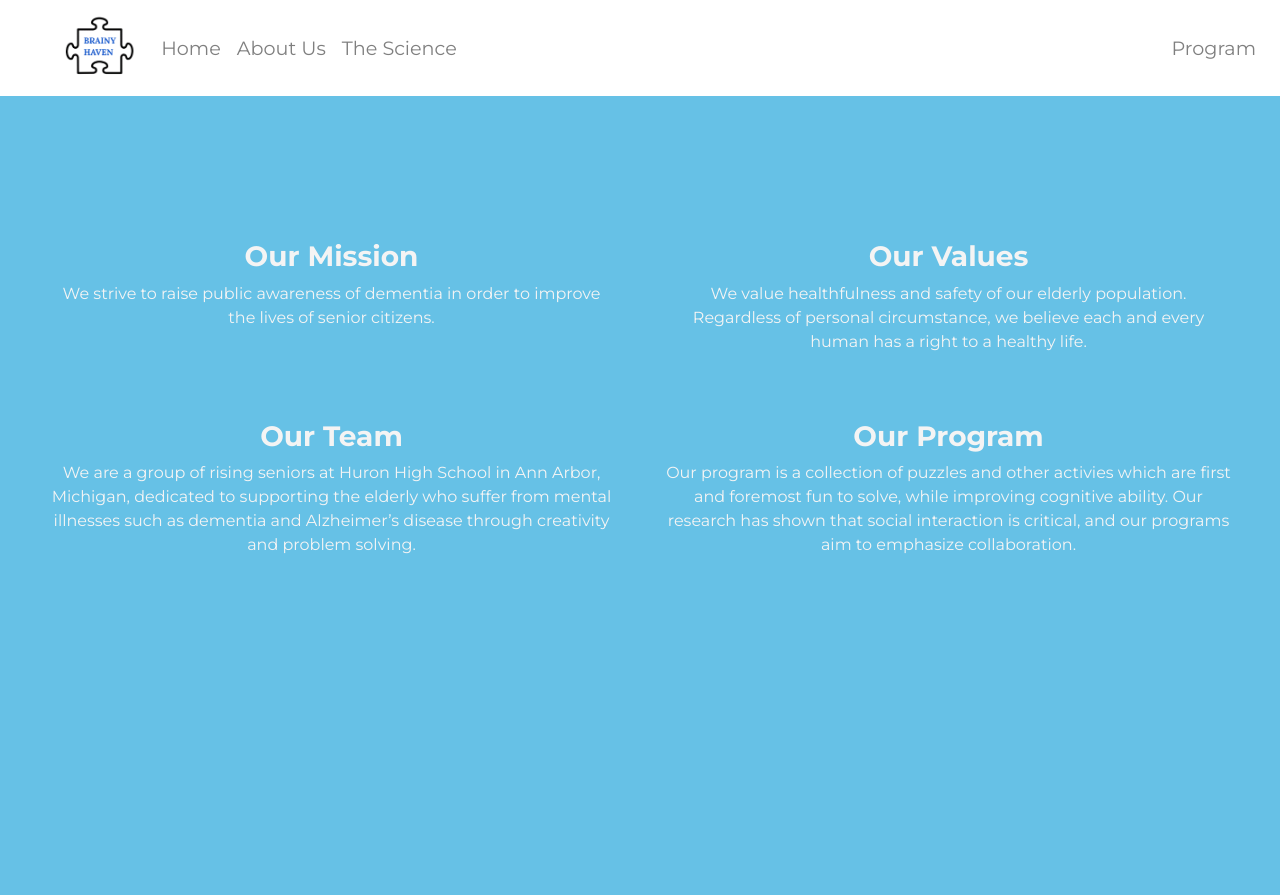
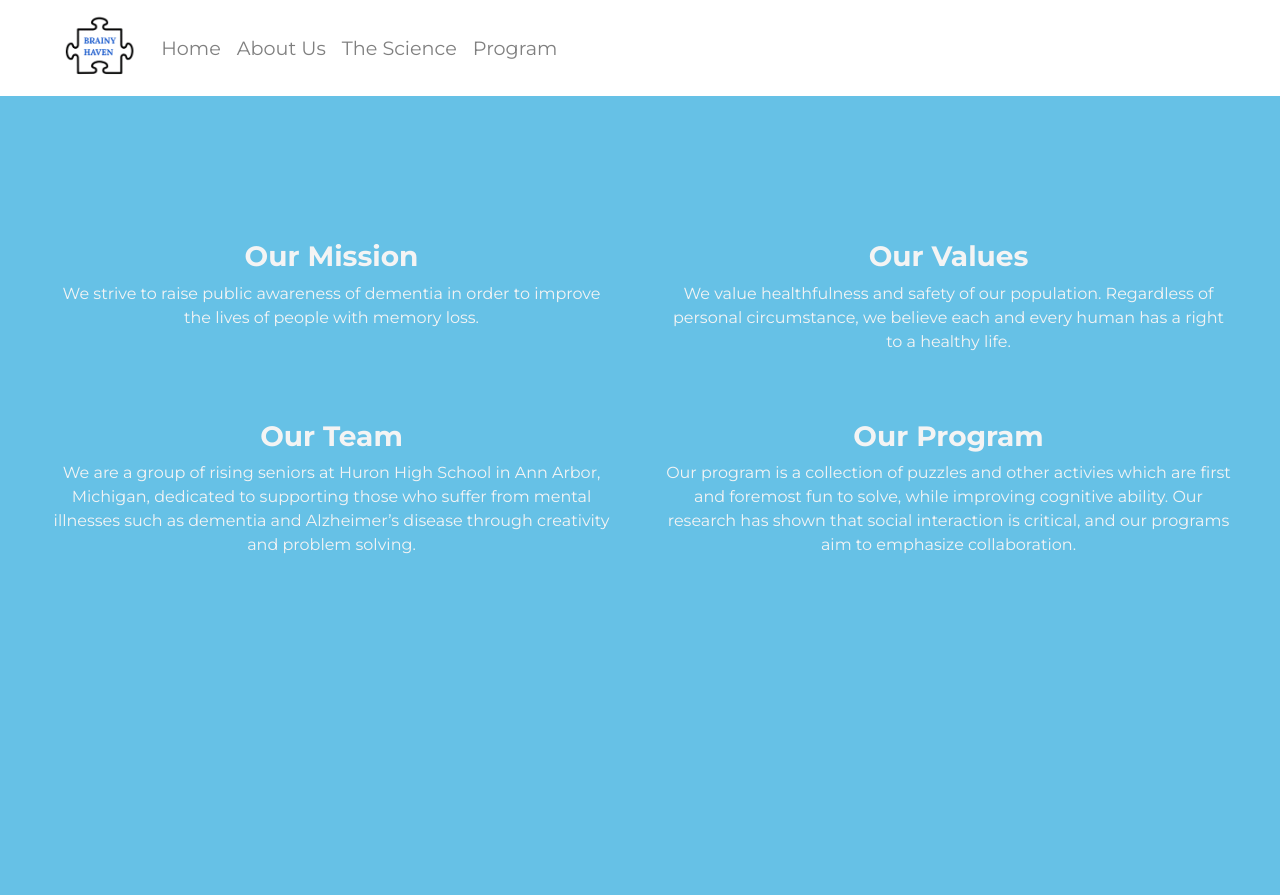
Before and after one commit to sidudaav/BrainyHaven, a Django app: page /about/ in a window 1280 px wide. Shown: the top 895 px of the page. Run offline with Django 3.2, Linux system fonts and the light colour scheme; some libraries are stand-ins or nearby versions.

Commit message:
Changed stuff

```diff
--- a/home/templates/home/about.html
+++ b/home/templates/home/about.html
@@ -12,15 +12,15 @@
             <div>
                 <h3 class="title">Our Mission</h3>
                 <p class="text">
-                    We strive to raise public awareness of dementia in order to improve the lives of senior
-                    citizens.
+                    We strive to raise public awareness of dementia in order to improve the lives of people with memory
+                    loss.
 
                 </p>
             </div>
             <div>
                 <h3 class="title">Our Values</h3>
                 <p class="text">
-                    We value healthfulness and safety of our elderly population. Regardless of personal circumstance, we
+                    We value healthfulness and safety of our population. Regardless of personal circumstance, we
                     believe each and every human has a right to a healthy life.
                 </p>
             </div>
@@ -28,7 +28,7 @@
                 <h3 class="title">Our Team</h3>
                 <p class="text">
                     We are a group of rising seniors at Huron High School in Ann Arbor, Michigan, dedicated to
-                    supporting the elderly who suffer
+                    supporting those who suffer
                     from mental illnesses such as dementia and Alzheimer’s disease through creativity
                     and problem solving.
                 </p>
--- a/home/templates/home/base.html
+++ b/home/templates/home/base.html
@@ -57,8 +57,6 @@
                 <li class="nav-item">
                     <a class="nav-link" href="{% url 'home:science' %}">The Science</a>
                 </li>
-            </ul>
-            <ul class="nav navbar-nav ml-auto">
                 <li class="nav-item">
                     <a class="nav-link" href="{% url 'home:program' %}">Program</a>
                 </li>
--- a/home/templates/home/home.html
+++ b/home/templates/home/home.html
@@ -38,7 +38,7 @@
                 <h3>University of Michigan</h3>
                 <p>
                     We have been evaluated by a team at the University of Michigan Alzheimer’s Disease Center under its
-                    Director, Dr. Henry Paulson MD PHD.
+                    Director, Dr. Henry Paulson, MD, PHD.
                 </p>
             </div>
         </div>
@@ -67,7 +67,7 @@
             <h3>Puzzles</h3>
             <p>
                 One way to reduce risk of dementia is to keep the mind active. The puzzles in our collection have been
-                shown to help slow memory-loss and other mental problems.
+                shown to help slow memory-loss and other cognitive issues.
             </p>
         </div>
     </div>
@@ -77,7 +77,7 @@
         <div>
             <i class="fa fa-user fa-4x"></i>
             <div class="counter" data-target="50000000">0</div>
-            <h3>People Suffering</h3>
+            <h3>People Living With</h3>
         </div>
         <div>
             <i class="fa fa-medkit fa-4x"></i>
```
